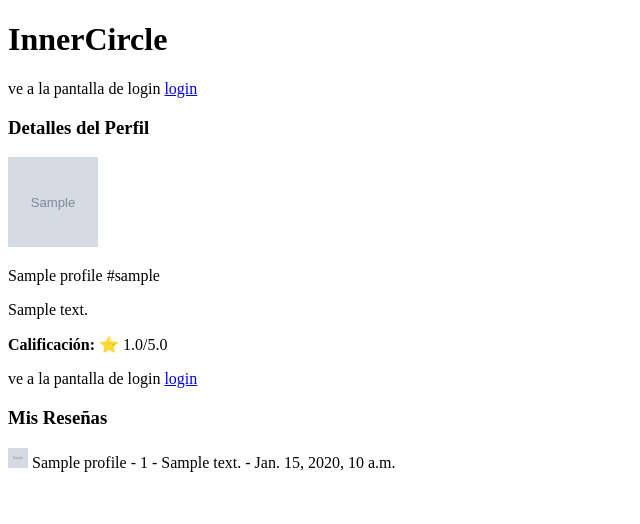
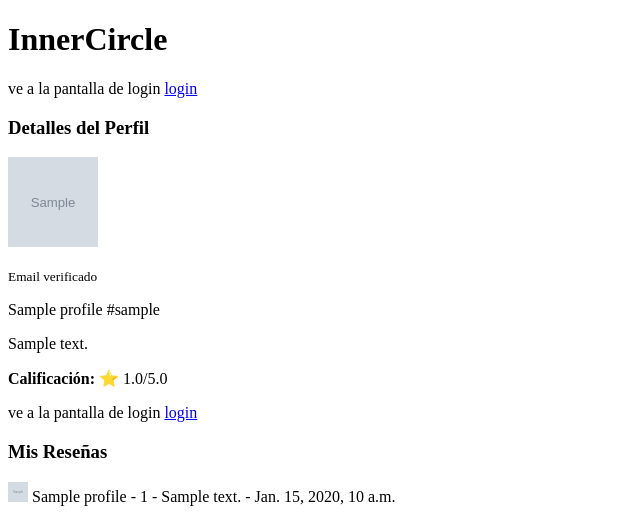
Before and after one commit to sergiodev44/InnerCircle, a Django app: page /inner/perfil/1/ in a window 1280 px wide. Shown: the top 524 px of the page, without its empty margins (0-640 px from the left). Run offline with Django 5.2, Linux system fonts and the light colour scheme; tables that the repository leaves empty hold one stand-in row (values such as "Sample post"); grey boxes marked "Sample" are stand-in pictures.

Commit message:
profiledetail  email verify

```diff
--- a/proyecto_final/inner_circle/templates/inner_circle/profileDetail.html
+++ b/proyecto_final/inner_circle/templates/inner_circle/profileDetail.html
@@ -6,6 +6,12 @@
     {% else %}
         <img src="https://img.freepik.com/premium-vector/vector-flat-illustration-grayscale-avatar-user-profile-person-icon-gender-neutral-silhouette-profile-picture-suitable-social-media-profiles-icons-screensavers-as-templatex9xa_719432-2210.jpg?semt=ais_hybrid&w=740&q=80" width="40" height="40">
     {% endif %}
+
+{% if profile.user.email_verified %}
+    <p><small>Email verificado</small></p>
+{% else %}
+    <p><small>Sin verificar - <a href="{% url 'inner_circle:resend_verification_email' pk=profile.user.pk %}">protege tu cuenta aquí</a></small></p>
+{% endif %}
 
 {% if profile.nombre_tag  %}
     <p>{{profile.nombre_tag}} #{{profile.user.username}}</p>
--- a/proyecto_final/inner_circle/urls.py
+++ b/proyecto_final/inner_circle/urls.py
@@ -1,5 +1,5 @@
 from django.urls import path
-from .views import profileDetailView,profileUpdateView, profileDeleteView, userCreateView, VerifyEmailView
+from .views import profileDetailView,profileUpdateView, profileDeleteView, userCreateView, VerifyEmailView, ResendVerificationEmailView
 from .views import productListView,misProductosListView, amigosProductListView, productDetailView, productCreateView, productUpdateView, productDeleteView
 from .views import ventaDetailView, ventaCreateView, ventasList, resenaDetailView, resenaCreateView, resenaDeleteView
 from .views import frequestCreateView, frRequestResponseView, friendDeleteView
@@ -14,6 +14,7 @@ urlpatterns = [
     # User
     path('user/create', userCreateView.as_view(), name="user_create"),
     path('verify-email/', VerifyEmailView.as_view(), name="verify_email"),
+    path('resend-verification/<int:pk>/', ResendVerificationEmailView.as_view(), name="resend_verification_email"),
 
     # Password Reset (Django built-in)
     path('password-reset/', PasswordResetView.as_view(template_name='inner_circle/password_reset_form.html'), name="password_reset"),
--- a/proyecto_final/inner_circle/views.py
+++ b/proyecto_final/inner_circle/views.py
@@ -8,6 +8,9 @@ from django.views.generic import TemplateView
 from django.shortcuts import redirect
 from django.shortcuts import render
 from django.db.models import Q
+from django.core.mail import send_mail
+from django.conf import settings
+import uuid
 import stripe
 import json
 import os
@@ -48,6 +51,31 @@ class VerifyEmailView(View):
             return render(request, 'inner_circle/email_verified.html', {'user': user})
 
         return render(request, 'inner_circle/email_verification_failed.html')
+
+class ResendVerificationEmailView(LoginRequiredMixin, View):
+    """Resend verification email to user"""
+    def get(self, request, pk):
+        try:
+            user = User.objects.get(pk=pk)
+        except User.DoesNotExist:
+            return redirect('inner_circle:profile_detail', pk=request.user.profile.pk)
+
+        # Generate new token
+        token = str(uuid.uuid4())
+        user.email_verification_token = token
+        user.save()
+
+        # Send email
+        verification_link = f"http://localhost:8000/inner/verify-email/?uid={user.pk}&token={token}"
+        subject = 'Verify your email - InnerCircle'
+        message = f"Hi {user.username},\n\nVerify your email:\n{verification_link}\n\nExpires in 24 hours."
+
+        try:
+            send_mail(subject, message, settings.DEFAULT_FROM_EMAIL, [user.email])
+        except Exception as e:
+            print(f"Failed to send email: {e}")
+
+        return redirect('inner_circle:profile_detail', pk=pk)
 
 # PROFILE
 class profileDetailView(DetailView):
```
